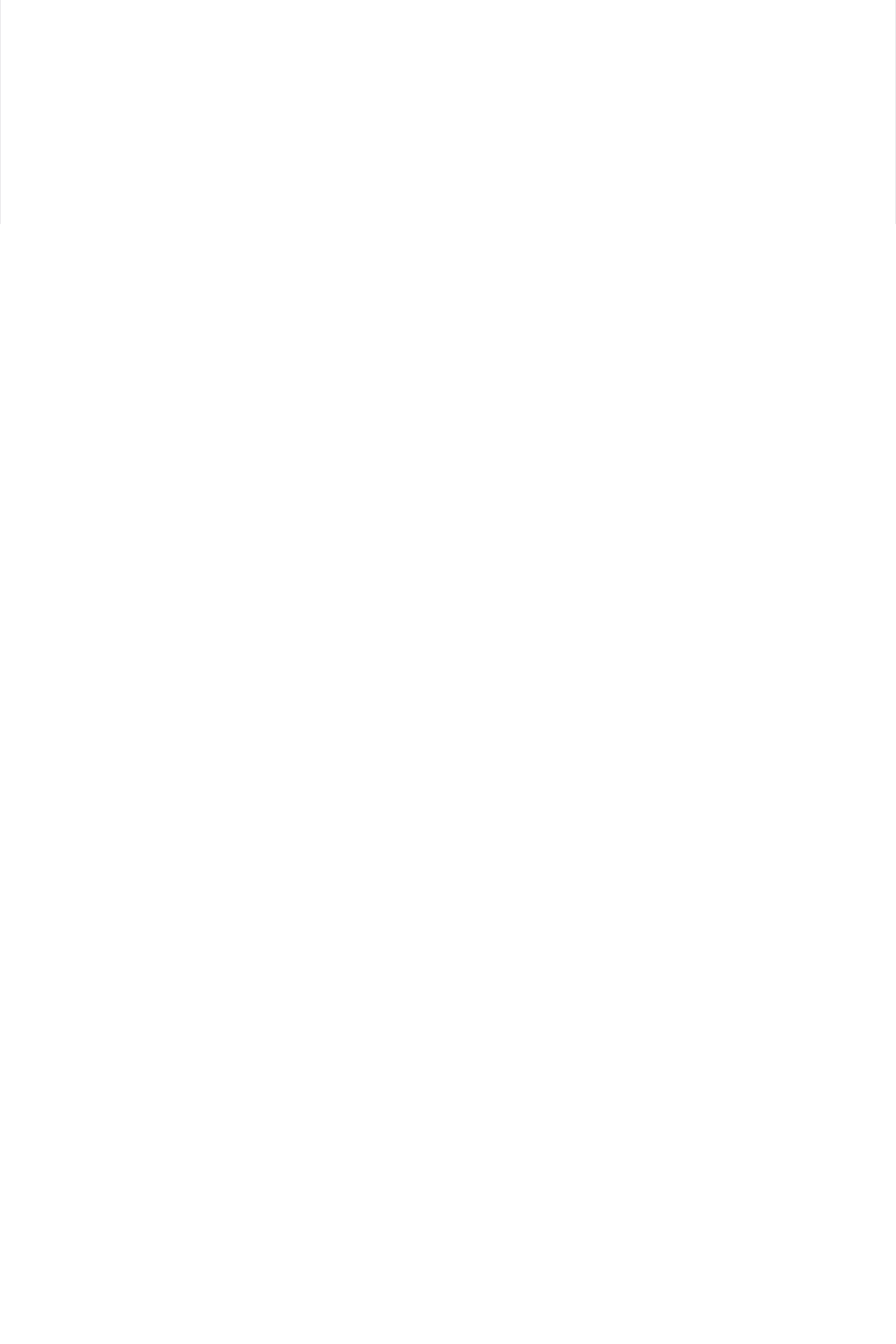
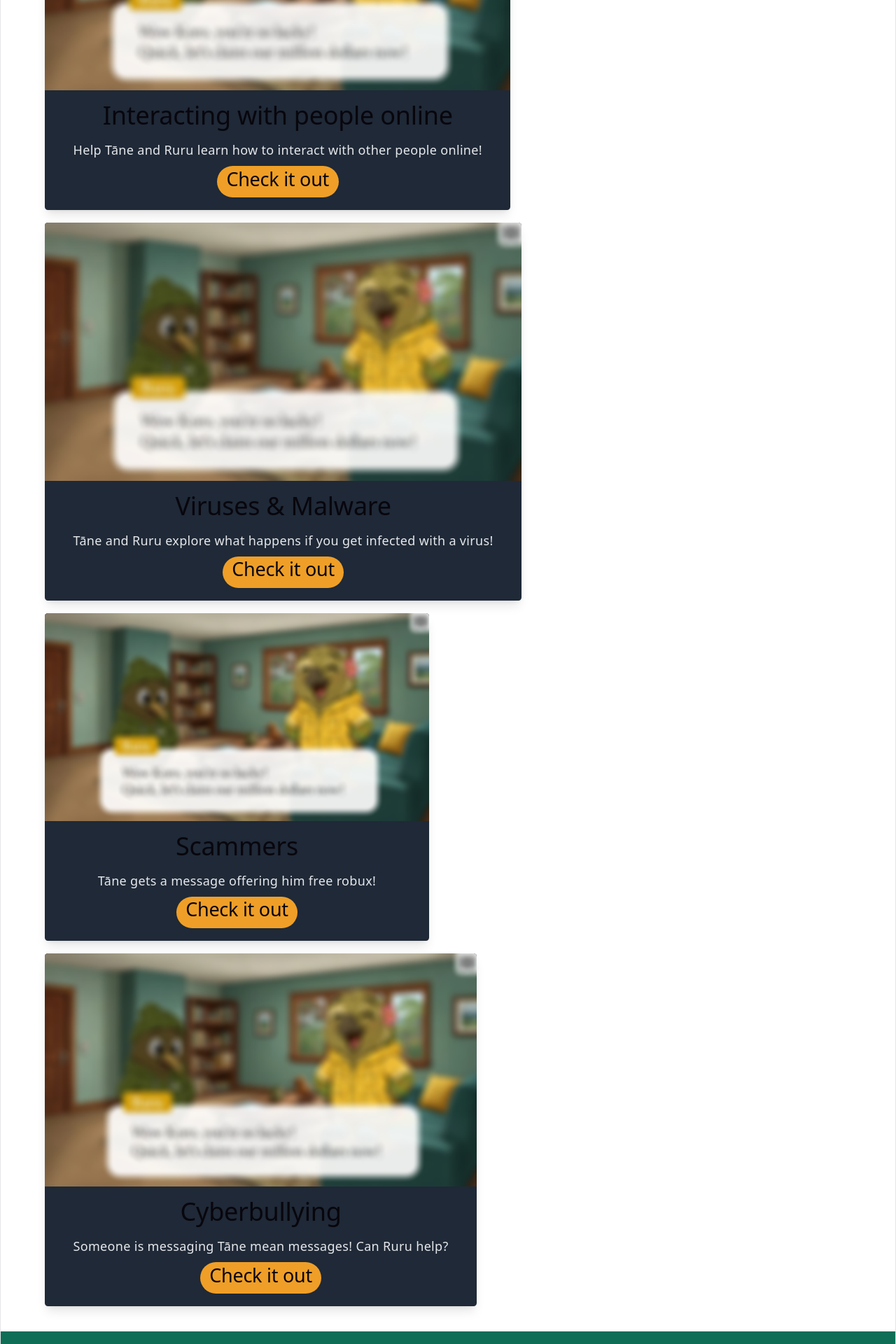
Before and after one commit to UOA-SOFTENG-701-2026-G9/SOFTENG-701-Group-9-Project, a React (Vite) app in the folder frontend/: page /modules in a window 1280 px wide. Shown: the part 480-2400 px from the top of the page at 70% size. Before the commit the page ends 800 px from the top, so only its background shows below. Built offline with nearby package versions, Linux system fonts and the light colour scheme; a web font is replaced by a local one.

Commit message:
feat: add modules page

```diff
--- /dev/null
+++ b/frontend/src/main/components/home/ModuleCardFull.tsx
@@ -0,0 +1,21 @@
+import { Link } from "react-router-dom";
+
+const ModuleCardFull = ({title, description, imgUrl, linkUrl}) => {
+  return (
+   <div class="px-4 max-w-1/2 min-w-80">
+        <article class="mb-4 bg-gray-800 rounded overflow-hidden shadow-lg">
+          <img class="w-full" src={imgUrl}/>
+          <div class="px-9 py-4 flex flex-col items-center">
+            <h2>{title}</h2>
+            <p className="text-gray-200 py-2 text-base">{description}</p>
+
+            <Link to={linkUrl} class="min-w-8 max-w-23 py-1 px-3 bg-[#EF9F27] rounded-full hover:bg-[#D48A1A] transition-colors duration-200 items-center">
+              <h3> Check it out </h3>
+            </Link>
+          </div>
+        </article>
+      </div>
+  )
+}
+
+export default ModuleCardFull
--- a/frontend/src/main/pages/modules.tsx
+++ b/frontend/src/main/pages/modules.tsx
@@ -1,8 +1,47 @@
+import ModuleCardFull from "../components/home/ModuleCardFull";
+
 const Modules = () => {
+
   return (
     <div>
-      <h1>Modules Page</h1>
-      <p>Welcome to the modules page!</p>
+      <header class="px-10 mb-4">
+        <h1>Modules</h1>
+        <p>Welcome to the modules page!</p>
+	<p class="py-2">Pick a topic to start learning!</p>
+      </header>
+
+      <div class="flex flex-wrap px-10 -mb-4 grid-lessons">
+        <ModuleCardFull
+	  title="Interacting with people online"
+	  description="Help Tāne and Ruru learn how to interact with other people online!"
+	  imgUrl="/public/card.png"
+	  linkUrl="/modules"
+	/>
+
+	<ModuleCardFull
+	  title="Viruses & Malware"
+	  description="Tāne and Ruru explore what happens if you get infected with a virus!"
+	  imgUrl="/public/card.png"
+	  linkUrl="/modules"
+	/>
+
+	<ModuleCardFull
+	  title="Scammers"
+	  description="Tāne gets a message offering him free robux!"
+	  imgUrl="/public/card.png"
+	  linkUrl="/modules"
+	/>
+
+	<ModuleCardFull
+	  title="Cyberbullying"
+	  description="Someone is messaging Tāne mean messages! Can Ruru help?"
+	  imgUrl="/public/card.png"
+	  linkUrl="/modules"
+	/>
+
+      </div>
+
+      <div class="px-4 py-4"></div>
     </div>
   )
 }
```
Also changed, not shown: frontend/public/card.png (added).
